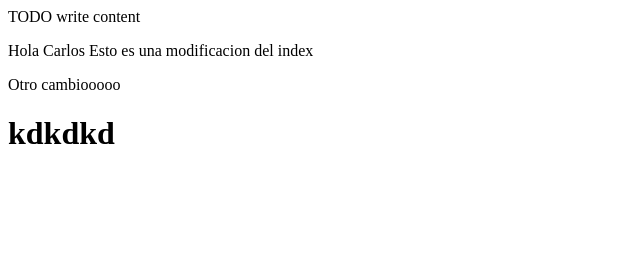
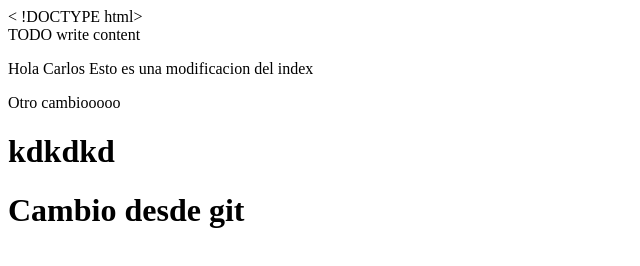
Before and after one commit to kapikes/practicando, a website: page practicando/public_html/index.html in a window 1280 px wide. Shown: the whole page, without its empty margins (0-640 px from the left). Drawn offline with Linux system fonts and the light colour scheme.

Commit message:
Update index.html
LO he cambiado desde GIT

```diff
--- a/practicando/public_html/index.html
+++ b/practicando/public_html/index.html
@@ -1,4 +1,5 @@
-<!DOCTYPE html>
+<
+!DOCTYPE html>
 <!--
 To change this license header, choose License Headers in Project Properties.
 To change this template file, choose Tools | Templates
@@ -15,5 +16,6 @@ and open the template in the editor.
         <p>Hola Carlos Esto es una modificacion del index</p>
         <p>Otro cambiooooo</p>
         <h1>kdkdkd</h1>
+        <h1>Cambio desde git</h1>
     </body>
 </html>
```
